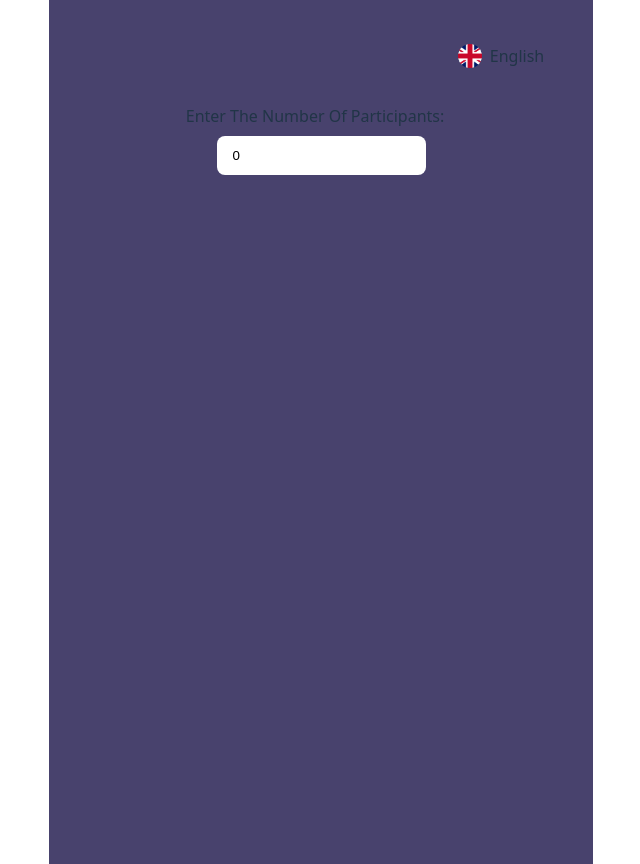
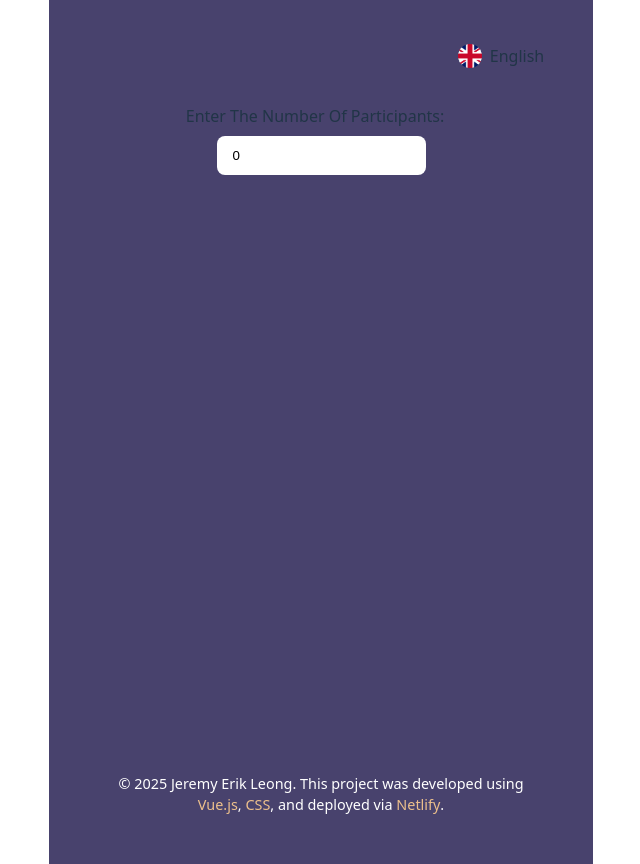
Before and after one commit to jeremyerikleong/grocery-bill-splitter-app, a Vue app: page / in a window 1280 px wide. Shown: the whole page, without its empty margins (319-959 px from the left). Built offline with nearby package versions, Linux system fonts and the light colour scheme.

Commit message:
built footer

```diff
--- a/src/App.vue
+++ b/src/App.vue
@@ -2,12 +2,14 @@
   <div class="wrapper">
     <LanguageSwitcher />
     <DynamicForm />
+    <Footer />
   </div>
 </template>
 
 <script setup>
   import LanguageSwitcher from './components/LanguageSwitcher.vue';
   import DynamicForm from './components/DynamicForm.vue';
+  import Footer from './components/Footer.vue';
 </script>
 
 <style scoped>
@@ -17,5 +19,12 @@
     background-color: #48426D;
     padding: 2rem;
     margin: 0 auto;
+
+    display: flex;
+    flex-direction: column;
+
+    & > :last-child{
+      margin-top: auto;
+    }
   }
 </style>
--- /dev/null
+++ b/src/components/Footer.vue
@@ -0,0 +1,36 @@
+<template>
+    <footer>
+        <p>© {{ currentYear }} Jeremy Erik Leong. This project was developed using
+            <a href="https://vuejs.org/" target="_blank"> Vue.js</a>,
+            <a href="https://developer.mozilla.org/en-US/docs/Web/CSS" target="_blank"> CSS</a>,
+            and deployed via
+            <a href="https://www.netlify.com/" target="_blank"> Netlify</a>.
+         </p>
+    </footer>
+</template>
+
+<script setup>
+    const currentYear = new Date().getFullYear();
+</script>
+
+<style scoped>
+    footer {
+        text-align: center;
+        padding: 1rem;
+        font-size: 0.9rem;
+        color: #fff;
+
+        p {
+            margin-block: 0;
+        }
+    }
+
+    footer a {
+        color: #edc08c;
+        text-decoration: none;
+
+        &:hover {
+            text-decoration: underline;
+        }
+    }
+</style>
```
